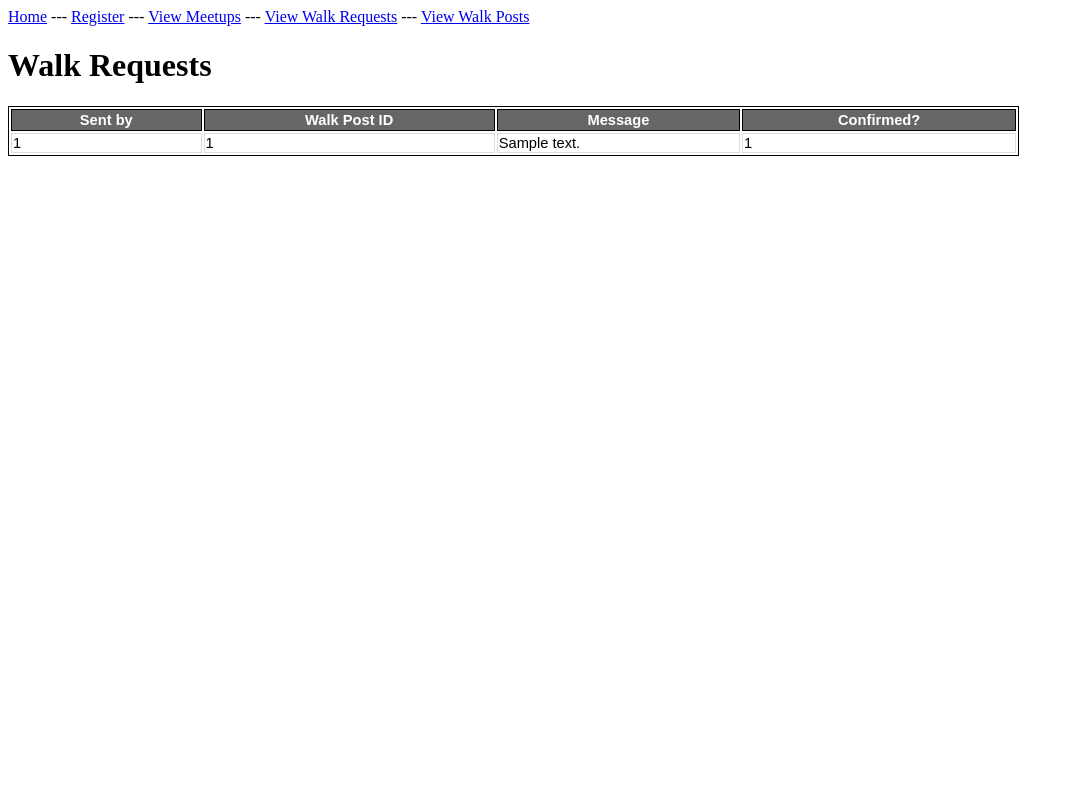
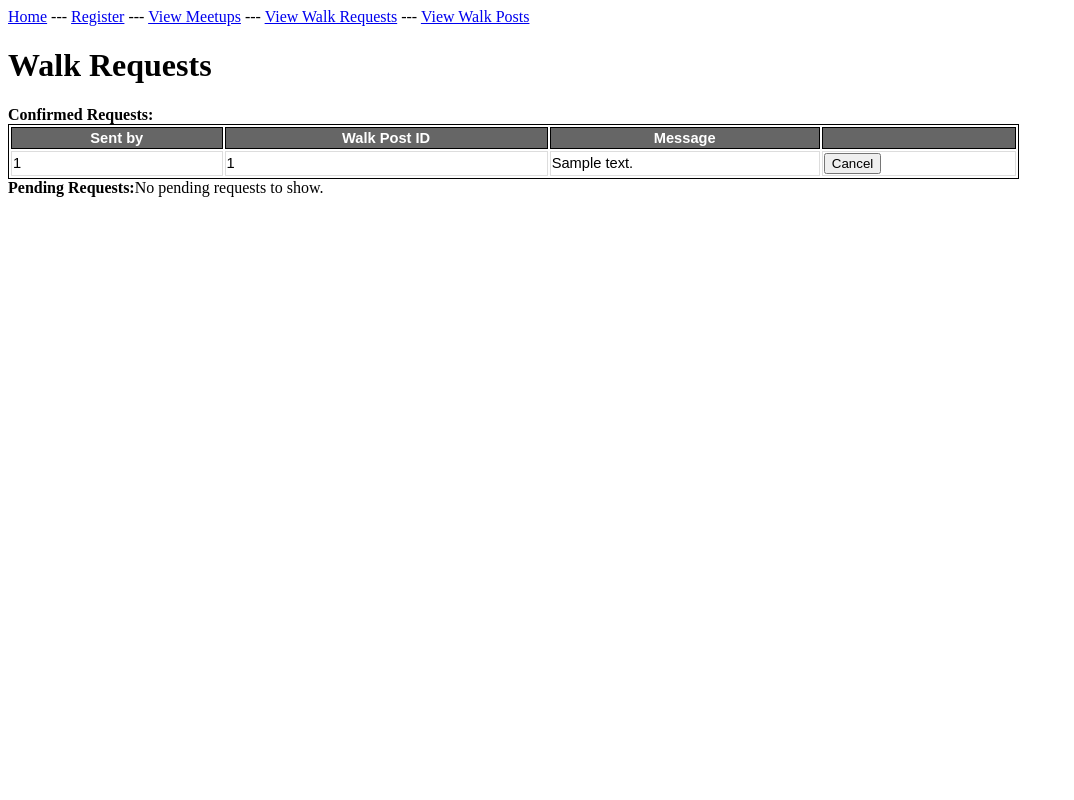
Before and after one commit to susanzc/ShareThePaws, a PHP site: page /viewrequests.php in a window 1280 px wide. Shown: the whole page, without its empty margins (0-1074 px from the left). Run offline with PHP 8.4, Linux system fonts and the light colour scheme; tables that the repository leaves empty hold one stand-in row (values such as "Sample post").

Commit message:
add buttons

```diff
--- a/viewposts.php
+++ b/viewposts.php
@@ -46,6 +46,7 @@ echo "<table><tr>
 <th class='borderclass'>Start location</th>
 <th class='borderclass'>End time</th>
 <th class='borderclass'>End location</th>
+<th class='borderclass'></th>
 </tr>";
 // output data of each row
 while($row = $result->fetch_assoc()) {
@@ -56,7 +57,9 @@ while($row = $result->fetch_assoc()) {
  <td class='borderclass'>".$row["starttime"]."</td>
  <td class='borderclass'>".$row["startlocn"]."</td>
  <td class='borderclass'>".$row["endtime"]."</td>
- <td class='borderclass'>".$row["endlocn"]."</td></tr>";
+ <td class='borderclass'>".$row["endlocn"]."</td>
+ <td class='borderclass'><button type='button'>Request to Walk</button></td>
+ </tr>";
 }
 echo "</table>";
 } else {
--- a/viewrequests.php
+++ b/viewrequests.php
@@ -34,25 +34,54 @@
 <?php
 include 'connect.php';
 $conn = OpenCon();
-$sql = "SELECT walkerid, walkid, message, confirmed FROM walkrequest";
+$sql = "SELECT walkerid, walkid, message FROM walkrequest WHERE confirmed = 1";
 $result = $conn->query($sql);
+echo "
+<b>Confirmed Requests:</b>";
 if ($result->num_rows > 0) {
-echo "<table><tr>
+echo "
+<table><tr>
 <th class='border-class'>Sent by</th>
 <th class='border-class'>Walk Post ID</th>
 <th class='borderclass'>Message</th>
-<th class='borderclass'>Confirmed?</th>
+<th class='borderclass'></th>
 </tr>";
 // output data of each row
 while($row = $result->fetch_assoc()) {
  echo "<tr><td class='borderclass'>".$row["walkerid"]."</td>
  <td class='borderclass'>".$row["walkid"]."</td>
  <td class='borderclass'>".$row["message"]."</td>
- <td class='borderclass'>".$row["confirmed"]."</td></tr>";
+ <td class='borderclass'><button type='button'>Cancel</button></td></tr>";
 }
 echo "</table>";
 } else {
-echo "0 results";
+echo "No confirmed requests to show.";
+}
+$sql = "SELECT walkerid, walkid, message FROM walkrequest WHERE confirmed = 0";
+$result = $conn->query($sql);
+echo "
+<b>Pending Requests:</b>";
+if ($result->num_rows > 0) {
+echo "
+<table><tr>
+<th class='border-class'>Sent by</th>
+<th class='border-class'>Walk Post ID</th>
+<th class='borderclass'>Message</th>
+<th class='borderclass'></th>
+<th class='borderclass'></th>
+</tr>";
+// output data of each row
+while($row = $result->fetch_assoc()) {
+ echo "<tr><td class='borderclass'>".$row["walkerid"]."</td>
+ <td class='borderclass'>".$row["walkid"]."</td>
+ <td class='borderclass'>".$row["message"]."</td>
+ <td class='borderclass'><button type='button'>Approve</button></td>
+ <td class='borderclass'><button type='button'>Ignore</button></td>
+ </tr>";
+}
+echo "</table>";
+} else {
+echo "No pending requests to show.";
 }
 CloseCon($conn);
 ?>
```
